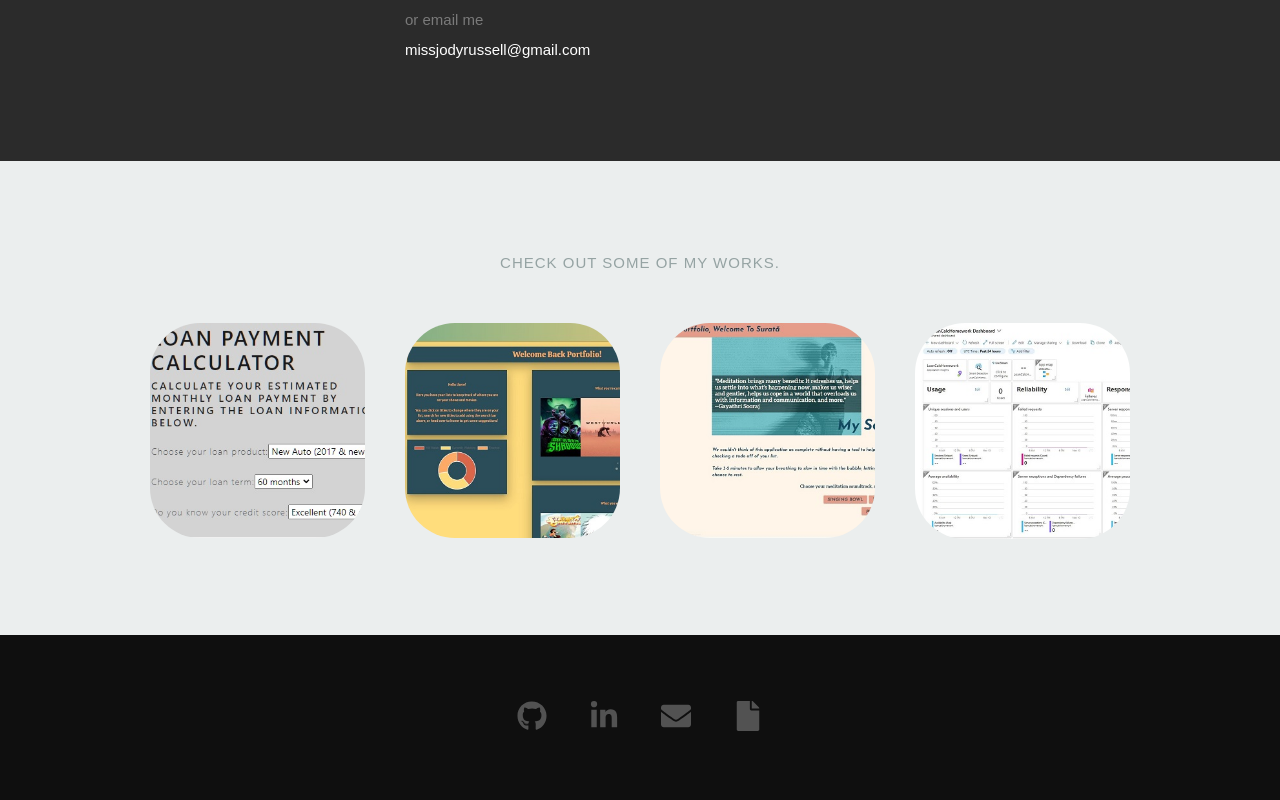
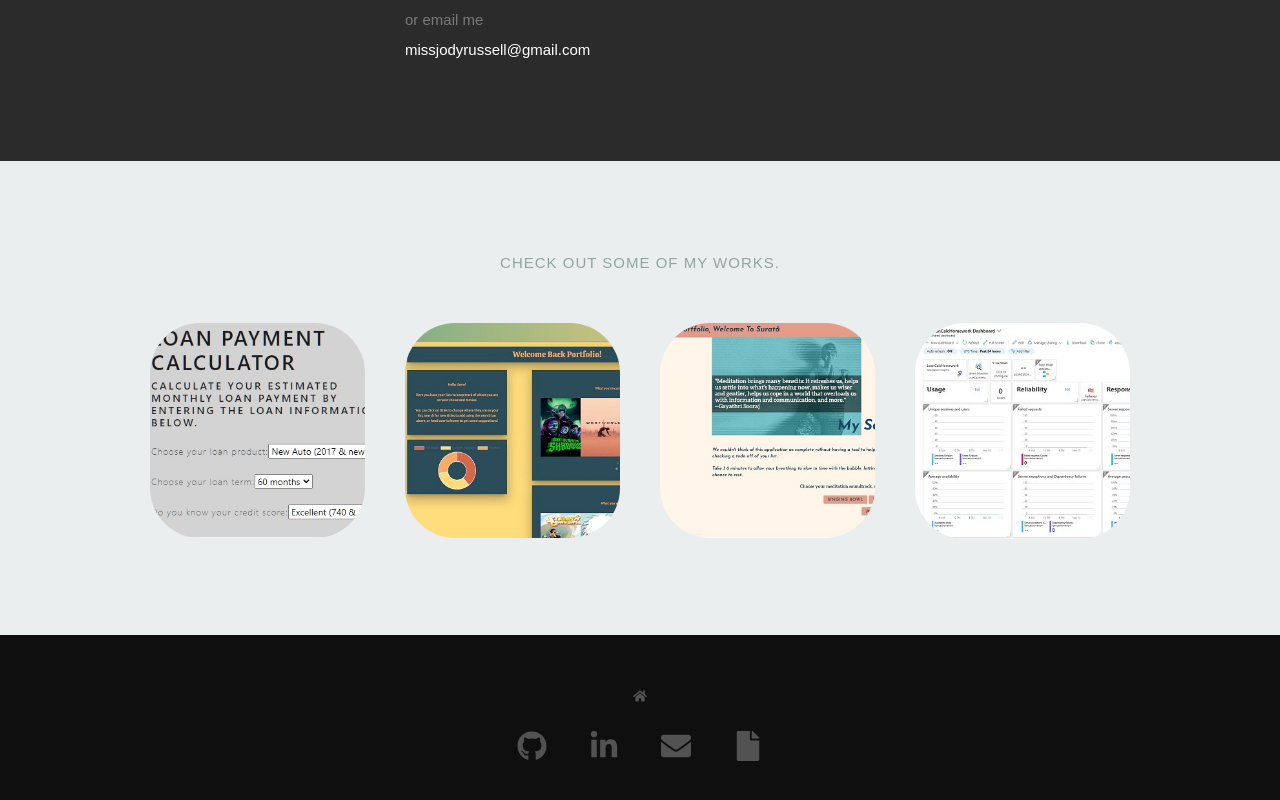
Before and after one commit to missjody/workportfolio, a React (Create React App) app: page / in a window 1280 px wide. Shown: the part 1185-1985 px from the top of the page. Built offline with nearby package versions, Linux system fonts and the light colour scheme.

Commit message:
home button returns to top but does not go smoothly

```diff
--- a/src/App.css
+++ b/src/App.css
@@ -1,6 +1,7 @@
 
 html {
   box-sizing: border-box;
+  scroll-behavior: smooth;
 }
 *,*::before,*::after {
   box-sizing: inherit;
--- a/src/components/Footer.js
+++ b/src/components/Footer.js
@@ -7,6 +7,9 @@ export default class Footer extends Component {
     let resumeData = this.props.resumeData;
     return (
       <footer>
+
+        <a href="#home">{React.createElement(FontAwesome["FaHome"])}</a>
+
         <div className="row">
           <div className="twelve columns">
             <ul className="social-links">
--- a/src/index.css
+++ b/src/index.css
@@ -1,3 +1,7 @@
+html {
+  scroll-behavior: smooth;
+}
+
 body {
   margin: 0;
   font-family: -apple-system, BlinkMacSystemFont, 'Segoe UI', 'Roboto', 'Oxygen',
```
